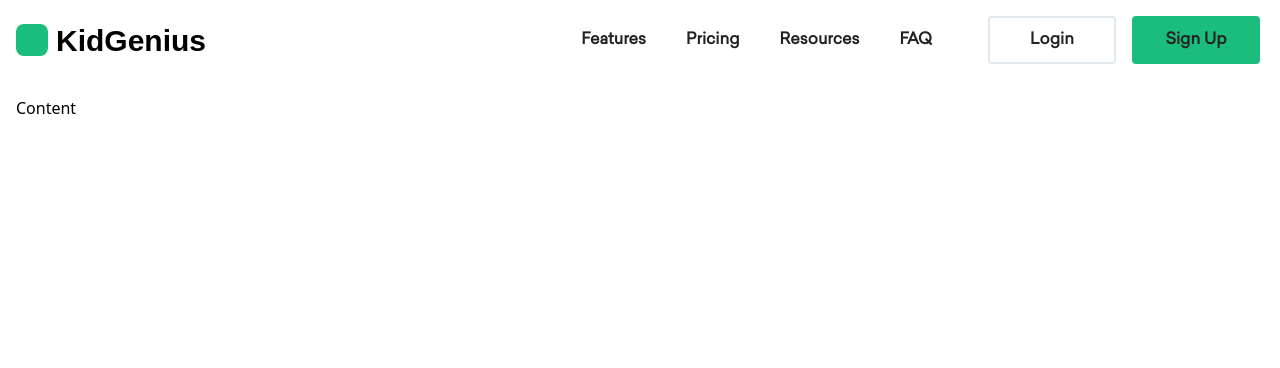
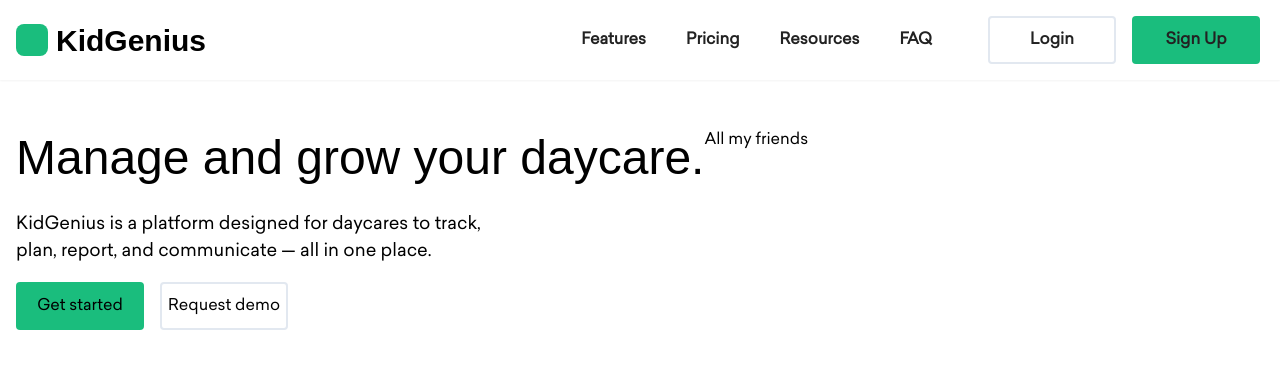
Before and after one commit to diq-kg/trykidgenius.com, a Gatsby site: page / in a window 1280 px wide. Built offline with nearby package versions, Linux system fonts and the light colour scheme; Gatsby itself is replaced by a stand-in of ours; a web font is replaced by a local one.

Commit message:
create hero component

```diff
--- a/src/components/header.js
+++ b/src/components/header.js
@@ -27,7 +27,7 @@ function Header({ siteTitle }) {
     <header
       class={`${
         isExpanded ? `` : `h-20`
-      } font-brand lg:flex lg:justify-between lg:items-center lg:pr-3`}
+      } font-brand shadow-sm lg:flex lg:justify-between lg:items-center lg:pr-3`}
     >
       <div className="flex h-20 items-center justify-between px-4 py-3 lg:p0">
         <div className="flex items-center">
--- /dev/null
+++ b/src/components/hero.js
@@ -0,0 +1,32 @@
+import React from 'react';
+
+function Hero() {
+  return (
+    <div className="flex font-brand pt-8 pb-8 lg:h-hero">
+      <div>
+        <div>
+          <h1 className="text-5xl leading-tight font-brand-bold pb-4">
+            Manage and grow your daycare.
+          </h1>
+          <p className="text-lg pt-2 pb-4">
+            KidGenius is a platform designed for daycares to track,
+            <br className="hidden sm:block" />
+            <span> </span>
+            plan, report, and communicate — all in one place.
+          </p>
+          <div className="">
+            <button className="w-32 h-12 mr-4 rounded bg-brand-primary">
+              Get started
+            </button>
+            <button className="w-32 h-12 rounded border-2">Request demo</button>
+          </div>
+        </div>
+      </div>
+      <div className="hidden lg:block">
+        <p>All my friends</p>
+      </div>
+    </div>
+  );
+}
+
+export default Hero;
--- a/src/pages/index.js
+++ b/src/pages/index.js
@@ -2,13 +2,14 @@ import React from 'react';
 
 import Layout from '../components/layout';
 import SEO from '../components/seo';
-import catAndHumanIllustration from '../images/cat-and-human-illustration.svg';
+
+import Hero from '../components/hero';
 
 function IndexPage() {
   return (
     <Layout>
       <SEO title="Try Kidgenius" keywords={[`daycare`, `childcare`, `saas`]} />
-      <p>Content</p>
+      <Hero />
     </Layout>
   );
 }
--- a/tailwind.config.js
+++ b/tailwind.config.js
@@ -14,6 +14,9 @@ module.exports = {
       screens: {
         brand: '1440px'
       },
+      spacing: {
+        hero: '42.5rem'
+      },
       fontFamily: {
         title: ['"Mikado Bold DEMO"', 'sans-serif'],
         brand: ['"Sailec Regular"', 'sans-serif'],
```
